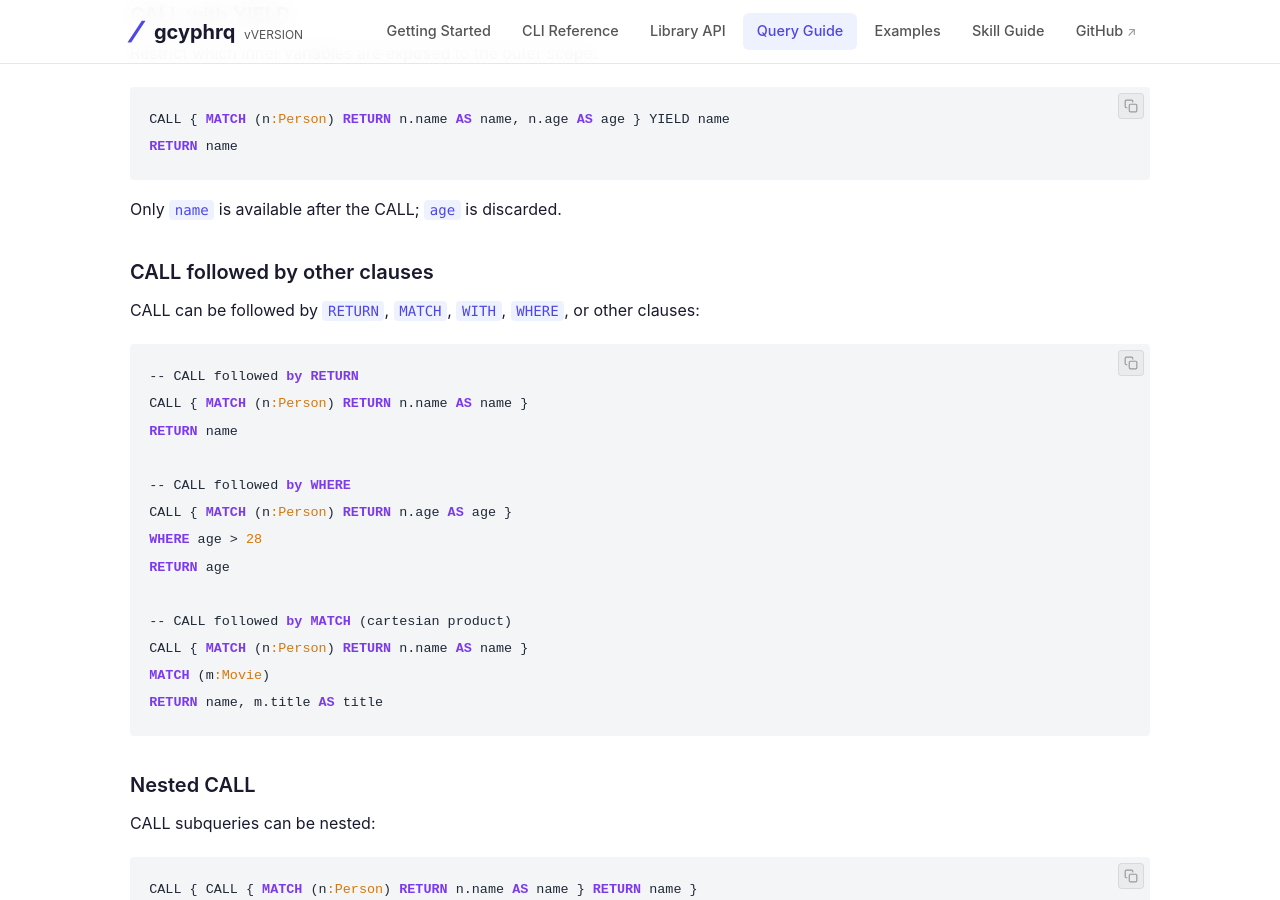
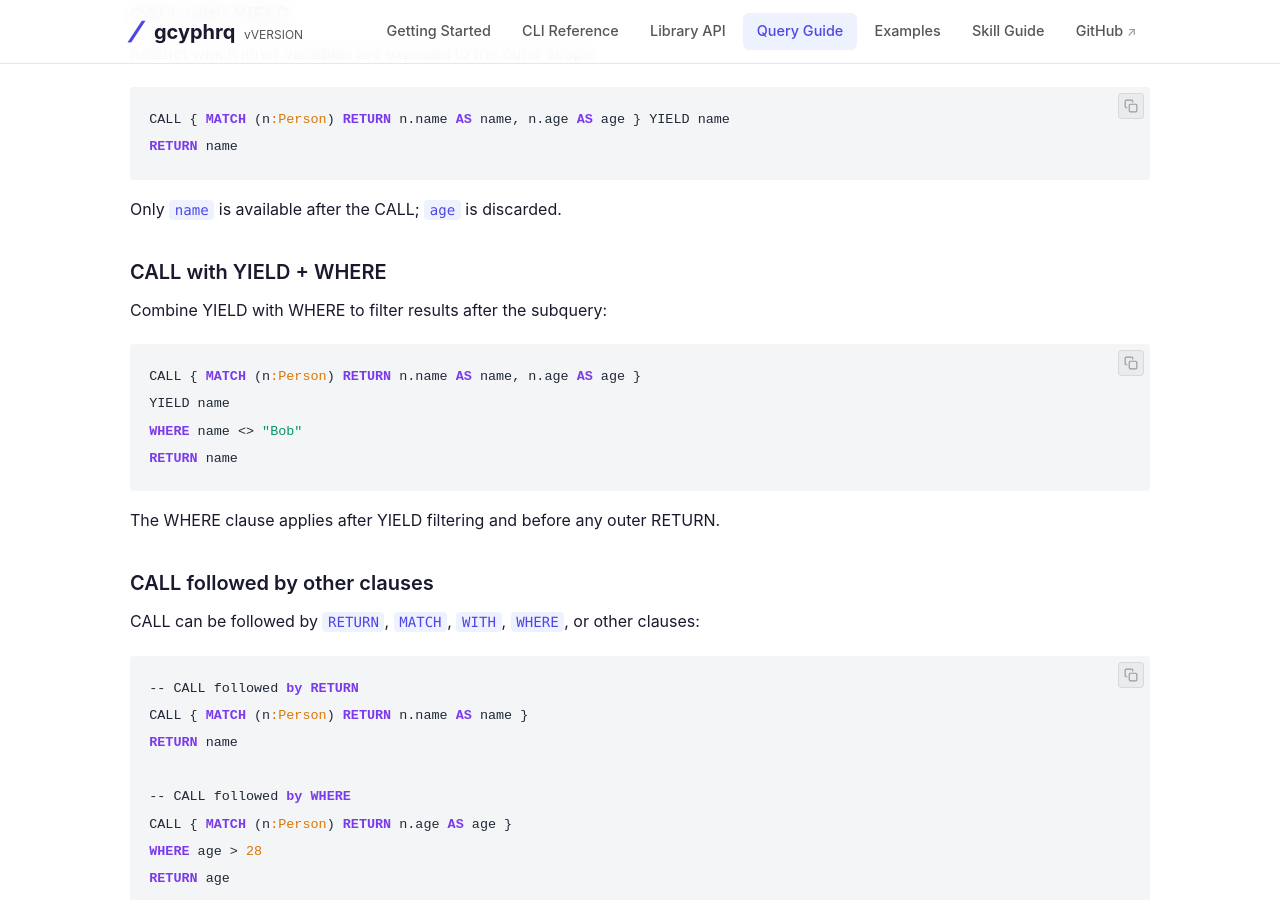
Before and after one commit to plelevier/gcyphrq, a Jekyll site: the page built from docs/query-guide.md, in a window 1280 px wide and 900 px high, scrolled down 29248 px. Built offline with Jekyll 4.4.1, drawn with Linux system fonts in a browser that asks for light colours.

Commit message:
docs: fix Stage type completeness, add YIELD+WHERE documentation
- docs/library-api.md: add MERGE, UNWIND, FOREACH to Stage type
  (was missing 3 stage variants from the actual cypher.ts definition)
- docs/query-guide.md: add YIELD+WHERE example section
- skills/gcyphrq/SKILL.md: add CALL with YIELD+WHERE example row
- skills/gcyphrq/references/queries.md: add YIELD+WHERE example

````diff
--- a/docs/query-guide.md
+++ b/docs/query-guide.md
@@ -1111,6 +1111,19 @@ RETURN name
 
 Only `name` is available after the CALL; `age` is discarded.
 
+### CALL with YIELD + WHERE
+
+Combine YIELD with WHERE to filter results after the subquery:
+
+```cypher
+CALL { MATCH (n:Person) RETURN n.name AS name, n.age AS age }
+YIELD name
+WHERE name <> "Bob"
+RETURN name
+```
+
+The WHERE clause applies after YIELD filtering and before any outer RETURN.
+
 ### CALL followed by other clauses
 
 CALL can be followed by `RETURN`, `MATCH`, `WITH`, `WHERE`, or other clauses:
````
Also changed, not shown: docs/library-api.md (+3 -0 lines), skills/gcyphrq/SKILL.md (+1 -0 lines), skills/gcyphrq/references/queries.md (+5 -0 lines).
